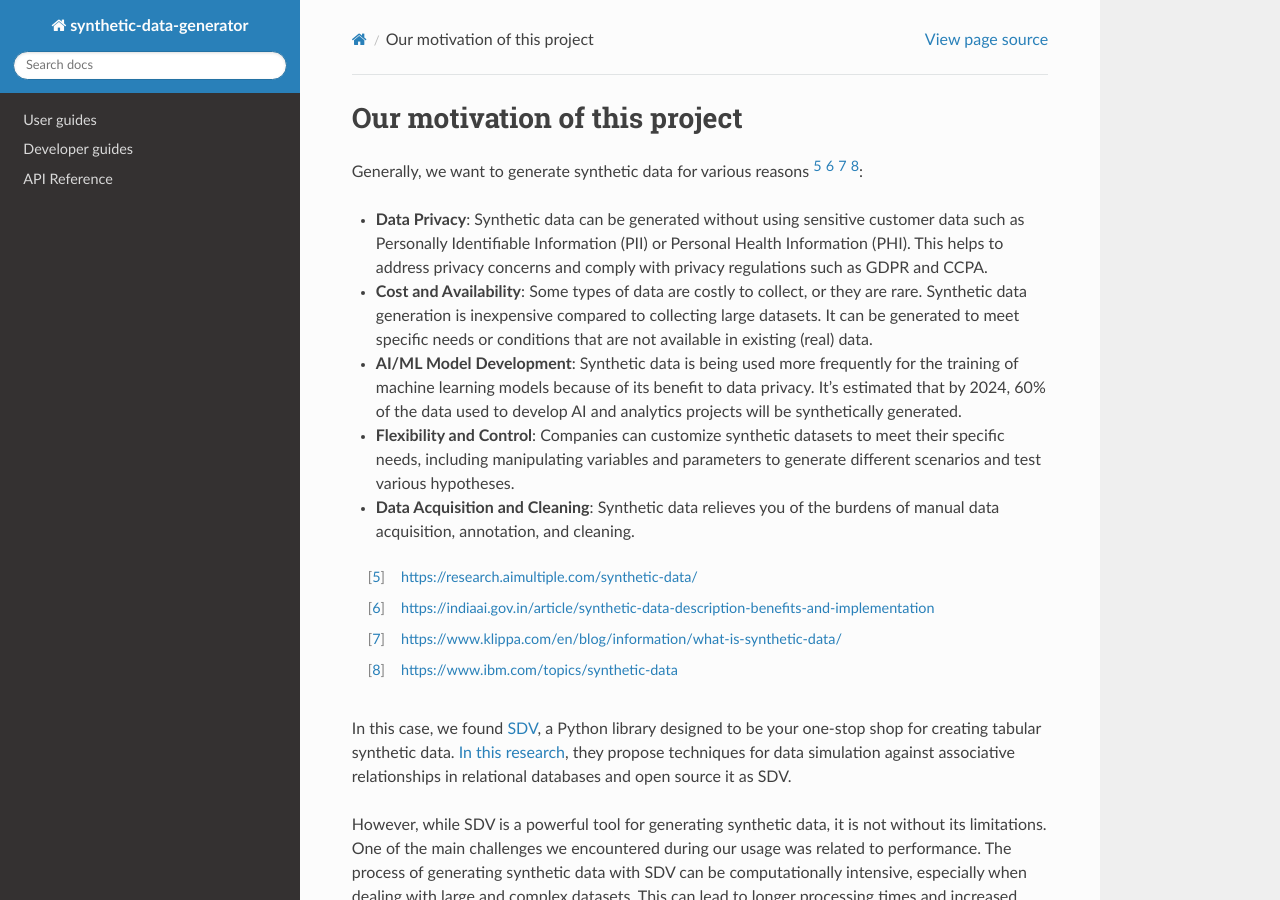
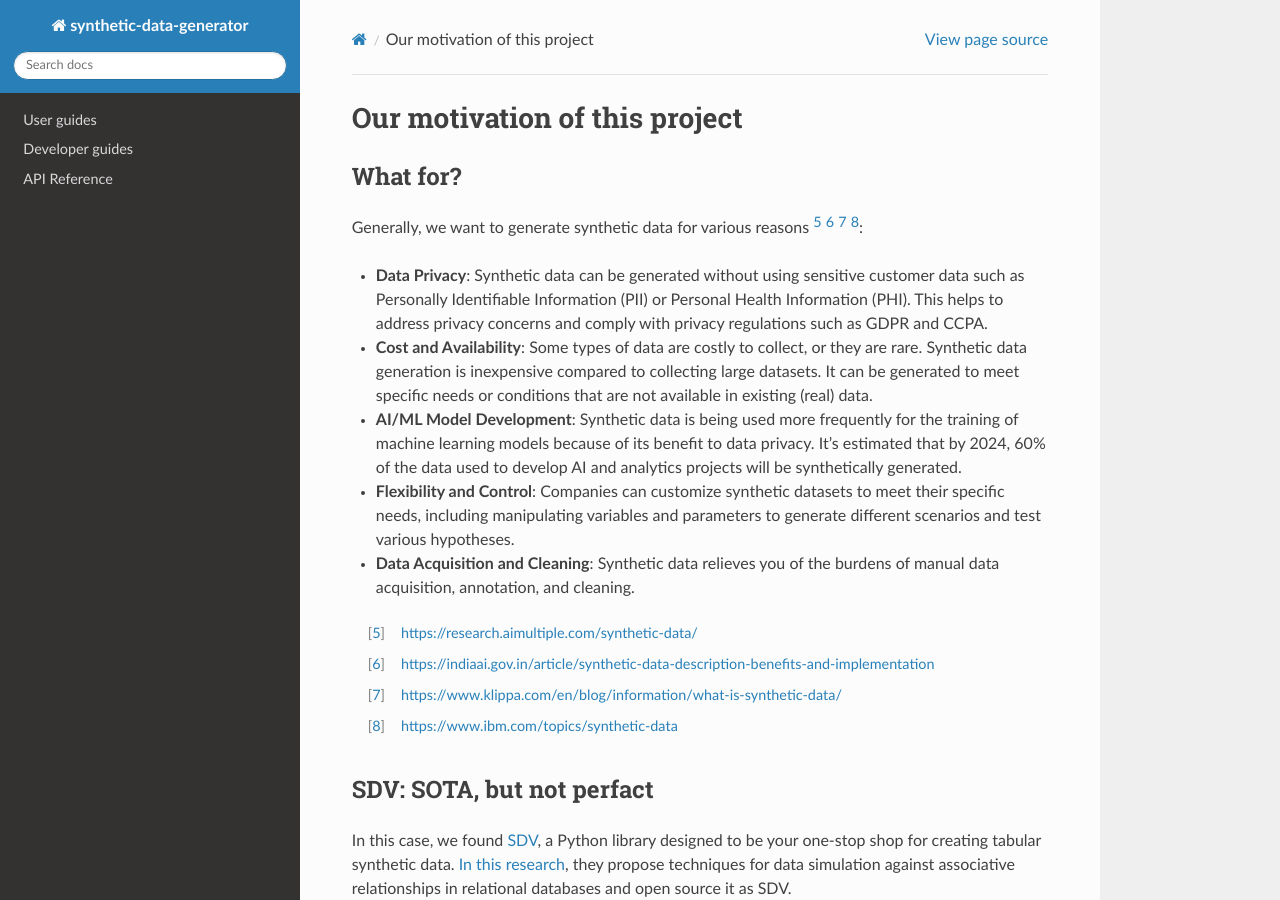
Before and after one commit to hitsz-ids/synthetic-data-generator, a Sphinx documentation site: the page built from docs/source/design/motivation.rst, in a window 1280 px wide and 900 px high. Built offline with Sphinx 7.4.7 and the Read the Docs theme 2.0.0, drawn with Linux system fonts in a browser that asks for light colours; pages that are not in the unit, such as notebooks, are missing from menus.

Commit message:
Update subtitme for motivation

```diff
--- a/docs/source/design/motivation.rst
+++ b/docs/source/design/motivation.rst
@@ -1,5 +1,8 @@
 Our motivation of this project
 ========================================
+
+What for?
+----------------
 
 Generally, we want to generate synthetic data for various reasons [#1]_ [#2]_ [#3]_ [#4]_:
 
@@ -21,6 +24,10 @@ Generally, we want to generate synthetic data for various reasons [#1]_ [#2]_ [#
 .. [#2] https://indiaai.gov.in/article/synthetic-data-description-benefits-and-implementation
 .. [#3] https://www.klippa.com/en/blog/information/what-is-synthetic-data/
 .. [#4] https://www.ibm.com/topics/synthetic-data
+
+
+SDV: SOTA, but not perfact
+---------------------------------------------------------
 
 In this case, we found `SDV <https://github.com/sdv-dev/SDV>`_,
 a Python library designed to be your one-stop shop for creating tabular synthetic data.
```
